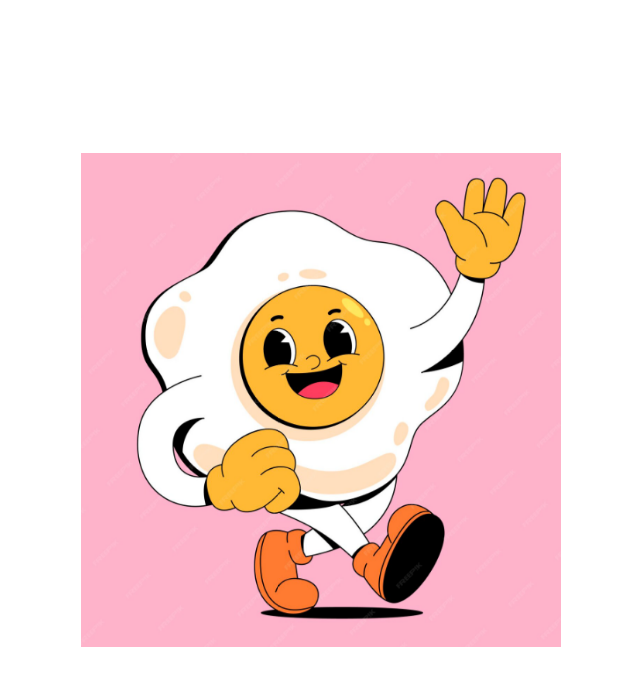
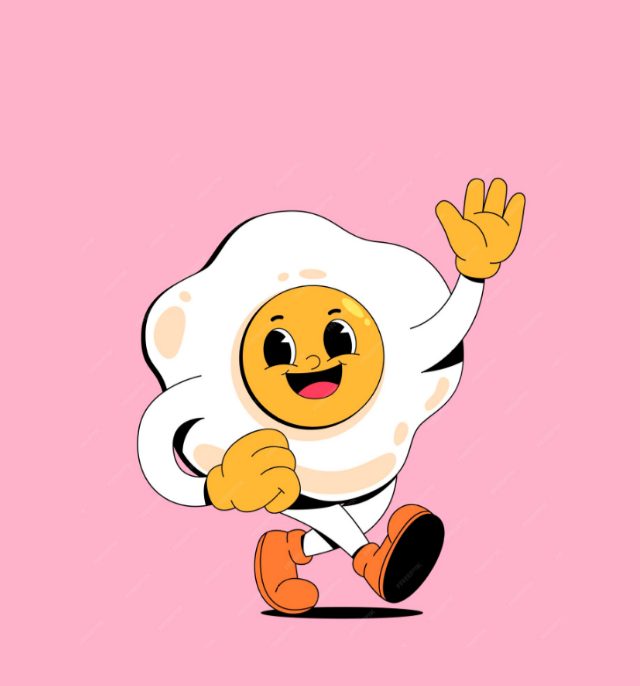
Before and after one commit to markjg-lgtm/sunnyside-site, a plain HTML site: page index.html in a window 1280 px wide. Shown: the whole page, without its empty margins (319-959 px from the left). Drawn offline with Linux system fonts and the light colour scheme.

Commit message:
Fix background color syntax in index.html

```diff
--- a/index.html
+++ b/index.html
@@ -12,7 +12,7 @@
       width: 100%;
       height: 100%;
       overflow: hidden;
-      background-color: ##FEB3CA;
+      background-color: #FEB3CA;
     }
 
     body {
```
